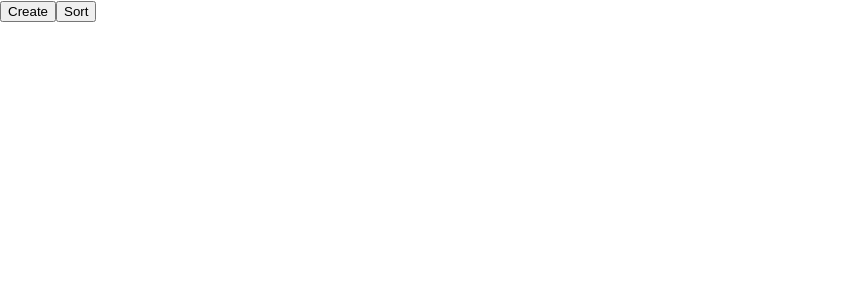
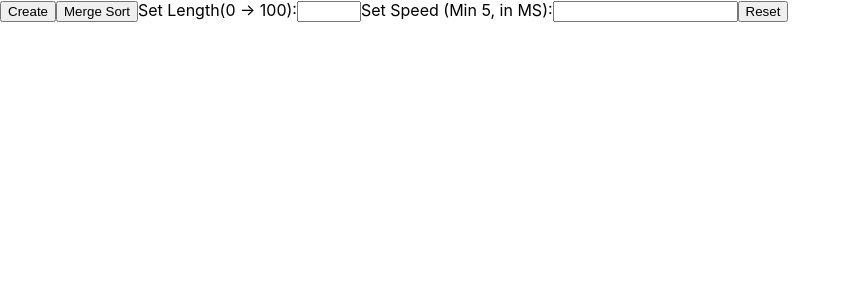
Before and after one commit to MikeJLeon/visualalgo, a React (Create React App) app: page / in a window 1280 px wide. Shown: the top 300 px of the page, without its empty margins (0-851 px from the left). Built offline with nearby package versions, Linux system fonts and the light colour scheme.

Commit message:
Created helper functions to be used by all future algorithms.

```diff
--- a/src/App.js
+++ b/src/App.js
@@ -2,14 +2,12 @@ import React from "react";
 import { BrowserRouter as Router, Switch, Route, Link } from "react-router-dom";
 import Home from "./Home";
 import About from "./About";
-import MergeSort from "./MergeSort";
 function App() {
   return (
     <Router>
       <Switch>
         <Route path="/" exact component={Home} />
         <Route path="/About" component={About} />
-        <Route path="/Merge" component={MergeSort} />
       </Switch>
     </Router>
   );
--- a/src/Home.js
+++ b/src/Home.js
@@ -1,56 +1,60 @@
 import React, { useState } from "react";
-
-function createGraph(array, setArray, length) {
-  console.log(array);
-  let newArray = [];
-  for (let i = 0; i < length; i++) {
-    newArray.push(Math.floor(Math.random() * (50 - 1) + 1));
-  }
-  console.log(newArray);
-  setArray(newArray);
-}
-
-function sortGraph(array, setArray, length) {
-  let currentValue;
-  let newArray = [...array];
-  for (let i = 0; i < newArray.length; i++) {
-    for (let j = i + 1; j < newArray.length; j++) {
-      if (i != j && newArray[i] > newArray[j]) {
-        let hold = newArray[i];
-        newArray[i] = newArray[j];
-        newArray[j] = hold;
-        setArray(newArray);
-      }
-    }
-  }
-  console.log(newArray);
-}
+import createGraph from "./helper/createGraph";
+import MergeSort from "./helper/MergeSort";
+import resetGraph from "./helper/resetGraph";
+import chooseLength from "./helper/chooseLength";
+import chooseSpeed from "./helper/chooseSpeed";
 
 function Home() {
   const [array, setArray] = useState([]);
-  const [length, setLength] = useState(30);
-  console.log(length);
-  console.log(array);
+  const [originalArray, setOriginal] = useState([]);
+  const [length, setLength] = useState(12);
+  const [speed, setSpeed] = useState(100);
   return (
     <div>
-      <button onClick={() => createGraph(array, setArray, length)}>
+      <button
+        onClick={() =>
+          createGraph(array, setArray, length, originalArray, setOriginal)
+        }
+      >
         Create
       </button>
-      <button onClick={() => sortGraph(array, setArray, length)}>Sort</button>
-
+      <button
+        onClick={() => MergeSort(array, setArray, [], originalArray.length, speed)}
+      >
+        Merge Sort
+      </button>
+      <label>Set Length(0 -> 100):</label>
+      <input
+        onChange={(e) => chooseLength(e.target.value, setLength)}
+        type="number"
+        id="length"
+        name="length"
+        min="5"
+        max="100"
+      ></input>
+      <label>Set Speed (Min 5, in MS):</label>
+      <input
+        onChange={(e) => chooseSpeed(e.target.value, setSpeed)}
+        type="number"
+        id="speed"
+        name="speed"
+        min="5"
+      ></input>
+      <button onClick={() => resetGraph(originalArray, setArray)}>Reset</button>
       <div className="graph">
-        {array.map((value) => (
+        {array.map((value, index) => (
           <li
+            key={index}
+            data-id={value.id}
+            className="dataBar"
             style={{
               backgroundColor: "black",
-              width: 20 + "px",
               border: "1px solid white",
-              height: value + "%",
+              height: value.value + "%",
               color: "red",
             }}
-          >
-            {value}
-          </li>
+          ></li>
         ))}
       </div>
     </div>
--- a/src/MergeSort.js
+++ b/src/helper/MergeSort.js
@@ -1,13 +1,3 @@
-import React, { useState } from "react";
-
-function createGraph(array, setArray, length) {
-  let newArray = [];
-  for (let i = 0; i < length; i++) {
-    newArray.push({ id: i, value: Math.floor(Math.random() * (100 - 1) + 1) });
-  }
-  console.log(newArray);
-  setArray(newArray);
-}
 function merge(leftArray, rightArray, setArray) {
   if (!leftArray || leftArray.length == 0) {
     return rightArray;
@@ -18,7 +8,6 @@ function merge(leftArray, rightArray, setArray) {
   let indexLeft = 0;
   let indexRight = 0;
   let newArray = [];
-  let iteration = 0;
   while (leftArray.length > indexLeft && rightArray.length > indexRight) {
     let currentLeft = document.querySelector(
       'li[data-id="' + leftArray[indexLeft].id + '"]'
@@ -42,18 +31,24 @@ function merge(leftArray, rightArray, setArray) {
   return newArray;
 }
 
-function sort(array, setArray, steps, length) {
+function MergeSort(array, setArray, steps, length, speed) {
   if (array.length <= 1) {
     return array;
   }
+  console.log(...steps);
   let middle = Math.floor(array.length / 2);
   let left = array.slice(0, middle);
   let right = array.slice(middle);
-  let leftArray = sort(left, setArray, steps, length);
-  let rightArray = sort(right, setArray, steps, length);
+  let leftArray = MergeSort(left, setArray, steps, length, speed);
+  let rightArray = MergeSort(right, setArray, steps, length, speed);
   let newArray = merge(leftArray, rightArray, setArray);
   steps.push(newArray);
   if (steps[steps.length - 1].length === length) {
+    console.log(newArray === array);
+    console.log(newArray, array);
+    if (newArray === array) {
+      return;
+    }
     let iterator = 1;
     while (steps.length > 0) {
       let activeBars = steps.shift();
@@ -66,6 +61,9 @@ function sort(array, setArray, steps, length) {
           max = bar.id;
         }
         setTimeout(() => {
+          console.log(bar);
+          console.log(document.querySelector('li[data-id="' + bar.id + '"]'));
+          console.log(document.getElementsByClassName("dataBar"));
           document
             .querySelector('li[data-id="' + bar.id + '"]')
             .classList.add("active");
@@ -73,46 +71,18 @@ function sort(array, setArray, steps, length) {
             document
               .querySelector('li[data-id="' + bar.id + '"]')
               .classList.remove("active");
-          }, 100);
-        }, 100 * iterator);
+          }, speed);
+        }, speed * iterator);
       }
       setTimeout(() => {
         array.splice(min, activeBars.length, ...activeBars);
         setArray([...array]);
-      }, 100 * iterator);
+      }, speed * iterator);
       iterator++;
     }
     return array;
   }
   return newArray;
 }
-function MergeSort() {
-  const [array, setArray] = useState([]);
-  const [length, setLength] = useState(100);
-  return (
-    <div>
-      <button onClick={() => createGraph(array, setArray, length)}>
-        Create
-      </button>
-      <button onClick={() => sort(array, setArray, [], length)}>Sort</button>
-
-      <div className="graph">
-        {array.map((value, index) => (
-          <li
-            key={index}
-            data-id={value.id}
-            className="dataBar"
-            style={{
-              backgroundColor: "black",
-              border: "1px solid white",
-              height: value.value + "%",
-              color: "red",
-            }}
-          ></li>
-        ))}
-      </div>
-    </div>
-  );
-}
 
 export default MergeSort;
--- /dev/null
+++ b/src/helper/chooseLength.js
@@ -0,0 +1,8 @@
+function chooseLength(length, setLength){
+    if(length > 100){
+        length = 100;
+        document.getElementById("length").value = "100";
+    }
+    setLength(length);
+}
+export default chooseLength;
--- /dev/null
+++ b/src/helper/chooseSpeed.js
@@ -0,0 +1,9 @@
+function chooseSpeed(speed, setSpeed){
+    if(speed < 5){
+        speed = 5;
+        document.getElementById("speed").value = speed;
+    }
+    setSpeed(speed);
+}
+
+export default chooseSpeed;
--- /dev/null
+++ b/src/helper/createGraph.js
@@ -0,0 +1,12 @@
+function createGraph(array, setArray, length, originalArray, setOriginal) {
+  let newArray = [];
+  for (let i = 0; i < length; i++) {
+    newArray.push({ id: i, value: Math.floor(Math.random() * (100 - 1) + 1) });
+  }
+  console.log(newArray.length);
+  console.log([...newArray] );
+  setArray(newArray);
+  setOriginal([...newArray]);
+}
+
+export default createGraph;
--- /dev/null
+++ b/src/helper/resetGraph.js
@@ -0,0 +1,6 @@
+function resetGraph(originalArray, setArray){
+    console.log(originalArray);
+    setArray([...originalArray]);
+}
+
+export default resetGraph;
```
